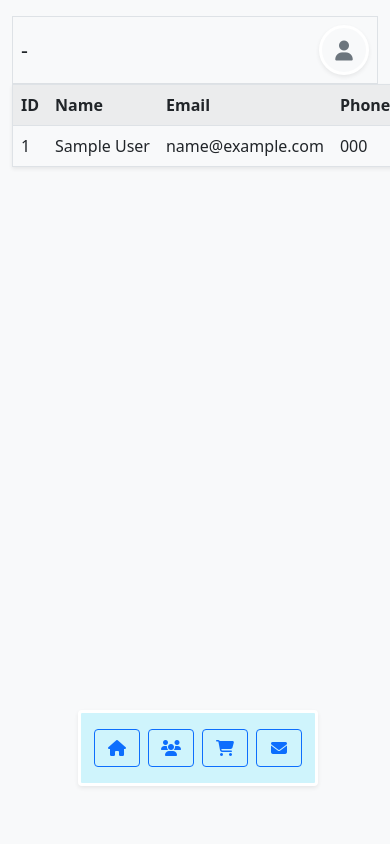
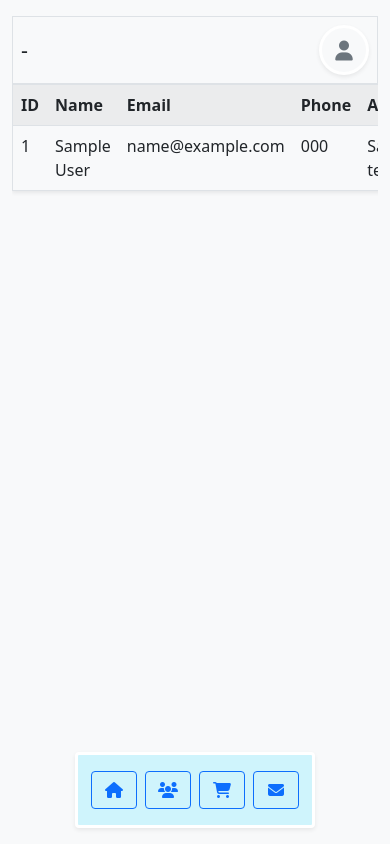
Before and after one commit to paingthuhtwe/shop-sample, a PHP site: page /practice/views/users/table.view.php in a window 390 px wide; the page is wider, and only the part inside the window is pictured. Run offline with PHP 8.4, Linux system fonts and the light colour scheme; the visitor is signed in with stand-in values (Sample User, id 1); tables that the repository leaves empty or names only in its code hold one stand-in row (values such as "Sample post").

Commit message:
fix some

```diff
--- a/views/nav.view.php
+++ b/views/nav.view.php
@@ -2,17 +2,19 @@
     /* for bottom nav bar  */
     @media screen and (min-width: 390px) {
         #bNavbar {
-            left: 38%;
-            bottom: 5%;
             position: fixed;
+            bottom: 0;
+            left: 50%;
+            transform: translateX(-50%);
         }
     }
 
     @media screen and (max-width: 390px) {
         #bNavbar {
-            left: 20%;
-            bottom: 5%;
             position: fixed;
+            bottom: 0;
+            left: 50%;
+            transform: translateX(-50%);
         }
     }
 </style>
--- a/views/users/table.view.php
+++ b/views/users/table.view.php
@@ -22,6 +22,12 @@ $users = $table->getAll();
 	<title>Manage Users</title>
 	<link rel="stylesheet" href="../../css/bootstrap.min.css">
 	<link rel="stylesheet" href="../../fontawesome-free/css/all.min.css">
+	<style>
+		.table-container {
+			width: 100%;
+			overflow: auto;
+		}
+	</style>
 </head>
 
 <body class="bg-light">
@@ -49,7 +55,8 @@ $users = $table->getAll();
 				<?php endif ?>
 			</a>
 		</div>
-		<table class="table table-striped border shadow-sm" style="overflow-x: auto; white-space: nowrap;">
+		<div class="table-container">
+			<table class="table table-striped border shadow-sm">
 				<tr>
 					<th>ID</th>
 					<th>Name</th>
@@ -65,7 +72,8 @@ $users = $table->getAll();
 					<td> <?= htmlspecialchars($user->name) ?> </td>
 					<td> <?= htmlspecialchars($user->email) ?> </td>
 					<td> <?= htmlspecialchars($user->phone) ?> </td>
-				<td> <?= htmlspecialchars($user->address) ?> </td>
+					<td> <?= htmlspecialchars($user->address) ?>
+					</td>
 					<td>
 						<?php if($user->role_id >= 3) :?>
 						<span class=" badge bg-success">
@@ -84,7 +92,8 @@ $users = $table->getAll();
 					<td>
 						<div class="btn-group dropdown">
 							<?php if($auth->role_id >= 3) :?>
-						<a href="#" class="btn btn-sm btn-outline-primary dropdown-toggle" data-bs-toggle="dropdown">
+							<a href="#" class="btn btn-sm btn-outline-primary dropdown-toggle"
+								data-bs-toggle="dropdown">
 								Change Role
 							</a>
 							<?php endif ?>
@@ -110,7 +119,8 @@ $users = $table->getAll();
 							<!-- end suspended -->
 							<?php if($auth->role_id >= 3) :?>
 							<a href="../../actions/users/delete.php?id=<?= $user->id ?>"
-							class="btn btn-sm btn-outline-danger" onClick="return confirm('Are you sure to delete?')">
+								class="btn btn-sm btn-outline-danger"
+								onClick="return confirm('Are you sure to delete?')">
 								Delete
 							</a>
 							<?php endif ?>
@@ -133,6 +143,7 @@ $users = $table->getAll();
 				<?php endforeach ?>
 			</table>
 		</div>
+	</div>
 	<?php require("../nav.view.php"); ?>
 	<script src="../../js/bootstrap.bundle.min.js"></script>
 </body>
```
Also changed, not shown: actions/carts/confirm.php (added, +21 -0 lines), classes/Libs/Database/CartsTable.php (+22 -0 lines), views/carts/cart.view.php (+11 -1 lines), views/products/table.view.php (+13 -3 lines), actions/photos/products/Screenshot 2023-03-19 at 21.24.37.png (added), actions/photos/products/instagram-redesign-by-panda.netlify.app_(iPad Air).png (added), actions/photos/users/CV_03.jpg (added), 4 other files. Lines whose indentation alone changed are shown as unchanged.
